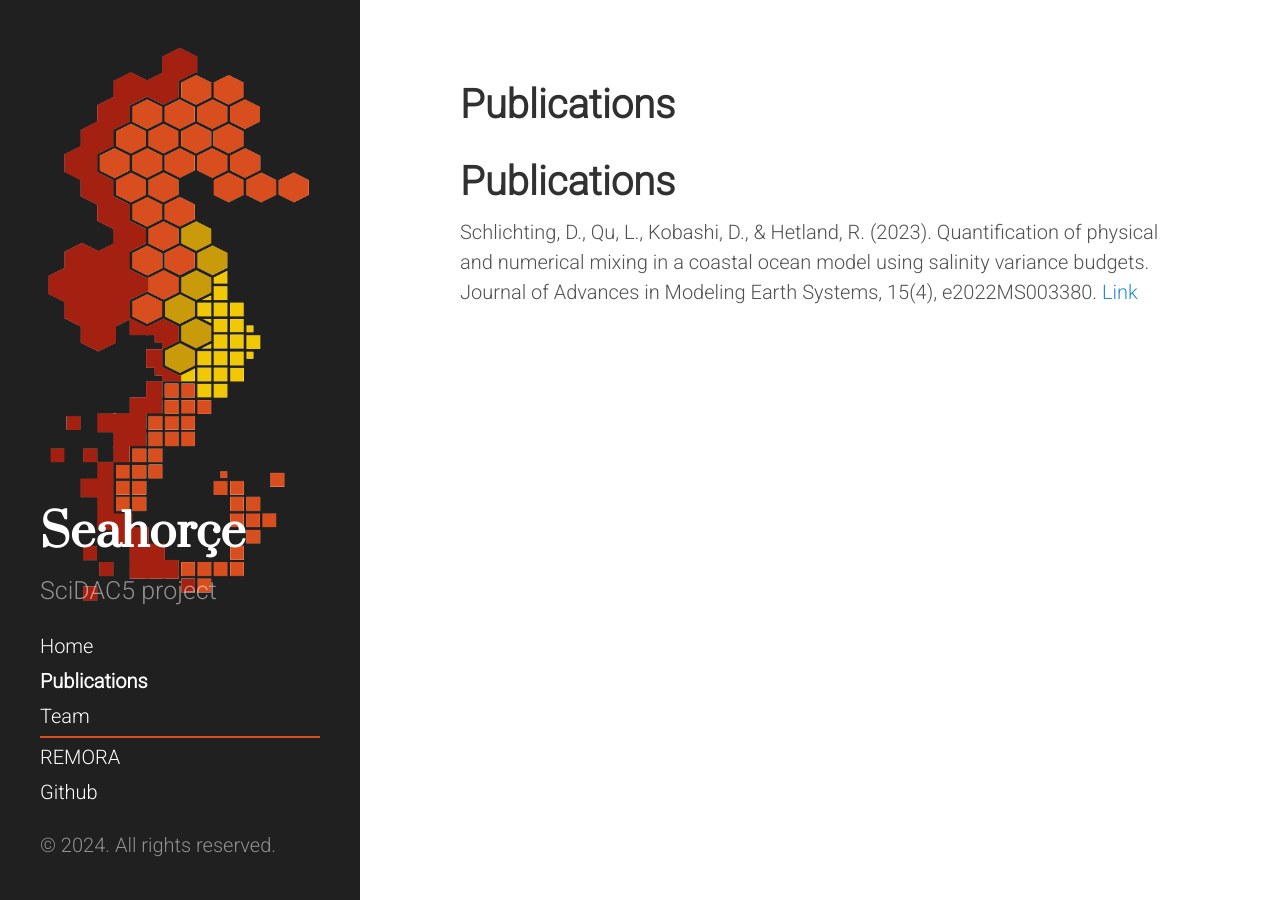
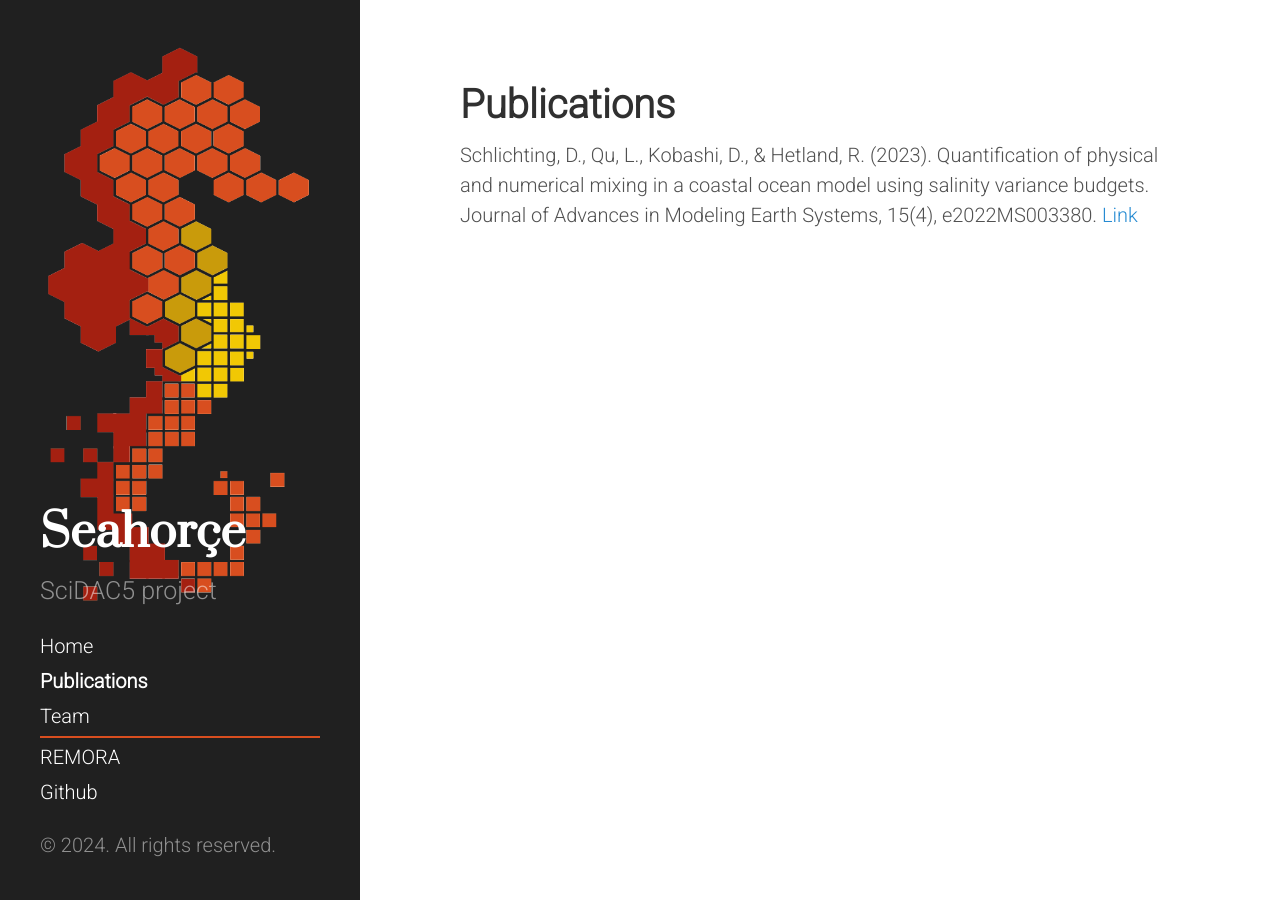
Before and after one commit to seahorce-scidac/seahorce-scidac.github.io, a Jekyll site: the page built from publications.markdown, in a window 1280 px wide. Built offline with Jekyll 4.4.1, drawn with Linux system fonts in a browser that asks for light colours.

Commit message:
Removed title

```diff
--- a/publications.markdown
+++ b/publications.markdown
@@ -5,6 +5,4 @@ permalink: /pubs/
 order: 2
 ---
 
-# Publications
-
 Schlichting, D., Qu, L., Kobashi, D., & Hetland, R. (2023). Quantification of physical and numerical mixing in a coastal ocean model using salinity variance budgets. Journal of Advances in Modeling Earth Systems, 15(4), e2022MS003380. [Link](https://agupubs.onlinelibrary.wiley.com/doi/pdf/10.1029/2022MS003380)
```
